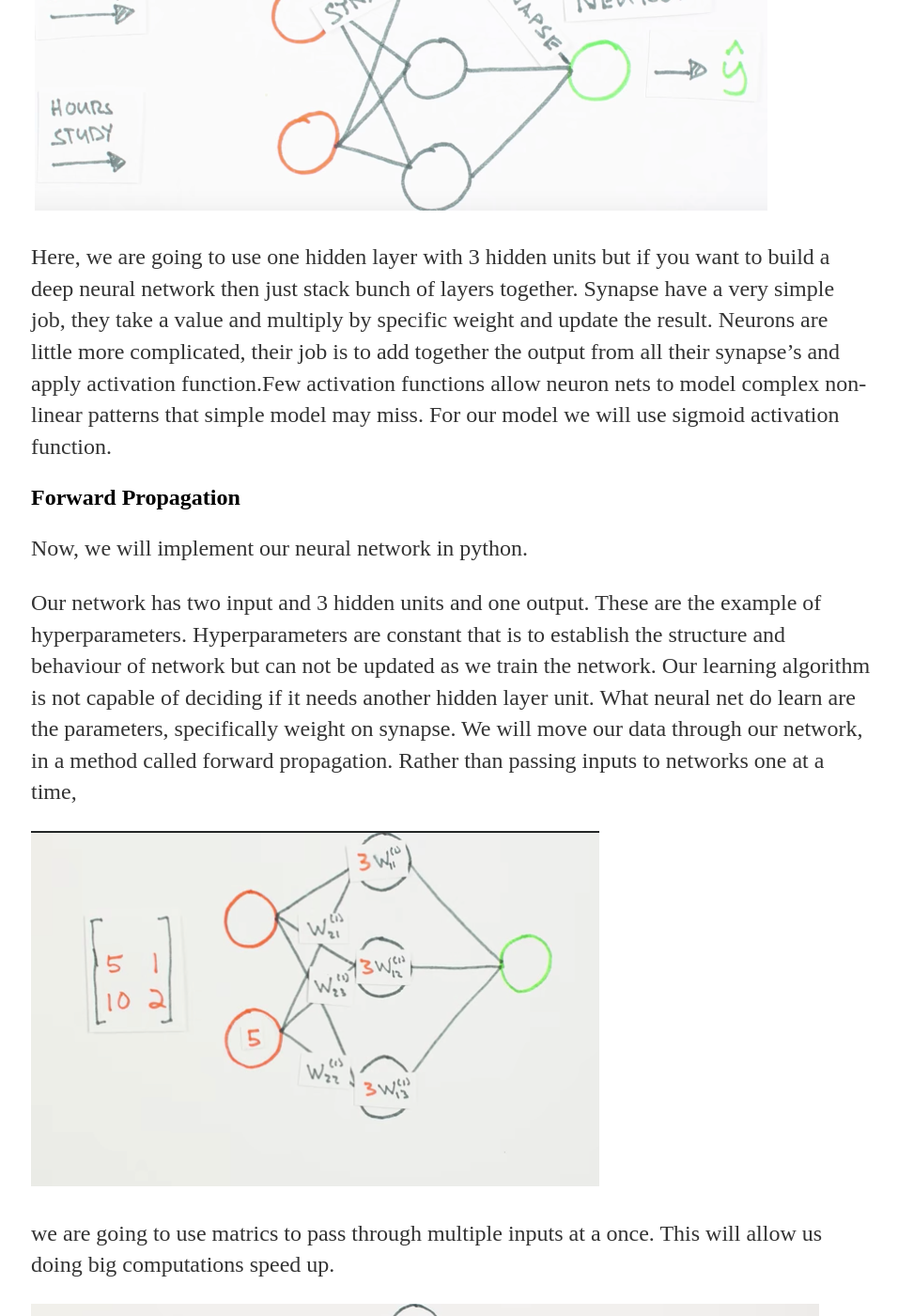
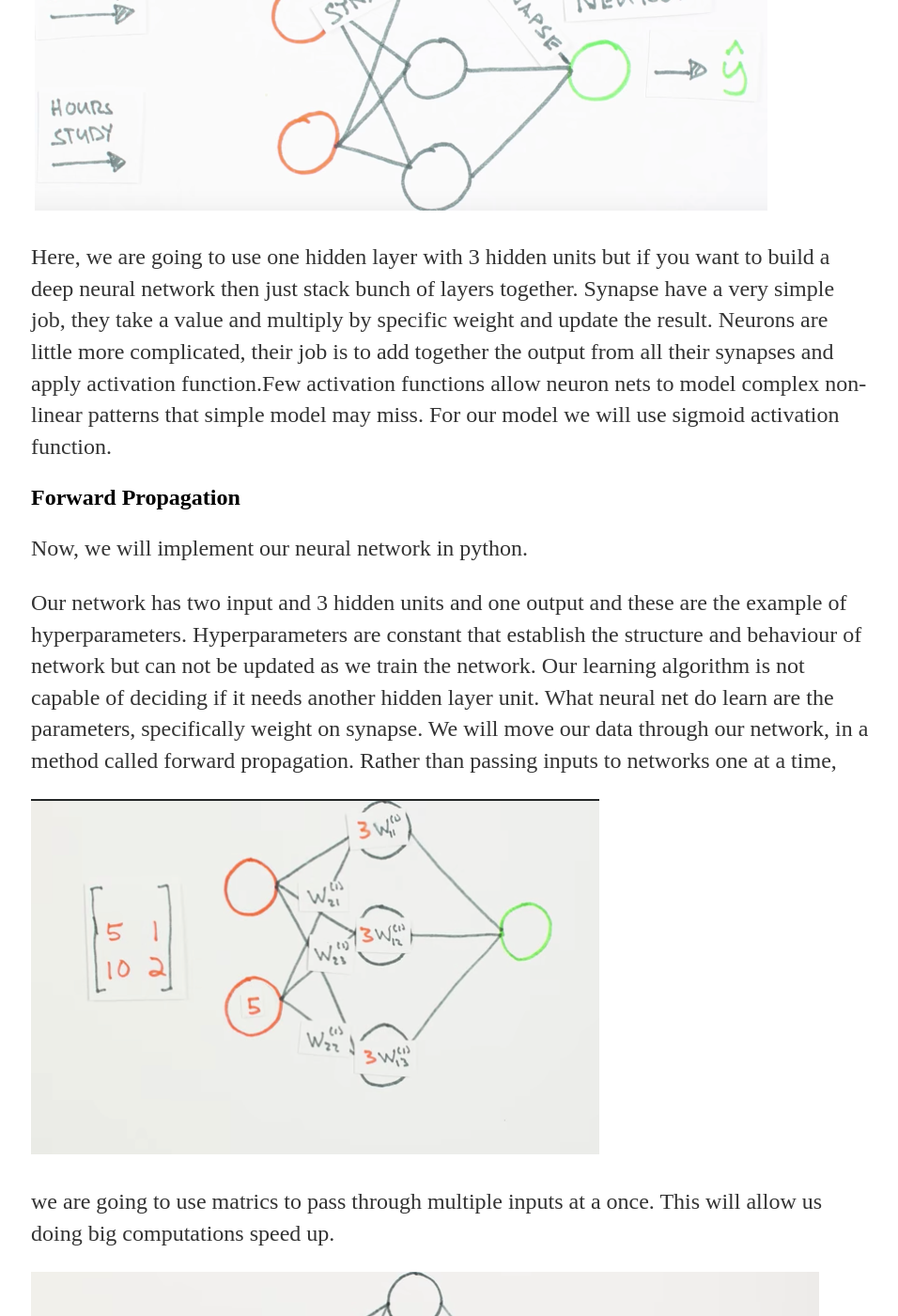
Before and after one commit to summii/summii.github.io, a Jekyll site: the page built from _posts/2018-05-05-neural-network-from-scratch.md, in a window 1280 px wide and 1400 px high, scrolled down 1758 px. Shown: the whole window at 94% size, without its empty margins (159-1115 px from the left). Built offline with Jekyll 4.4.1, drawn with Linux system fonts in a browser that asks for light colours.

Commit message:
minor fixes

```diff
--- a/_posts/2018-05-05-neural-network-from-scratch.md
+++ b/_posts/2018-05-05-neural-network-from-scratch.md
@@ -27,7 +27,7 @@ Any layer between input and output is called hidden layer and Nowadays we can bu
 
 ![alt text](/img/synapse2.png)
 
-Here, we are going to use one hidden layer with 3 hidden units but if you want to build a deep neural network then just stack bunch of layers together. Synapse have a very simple job, they take a value and multiply by specific weight and update the result. Neurons are little more complicated, their job is to add together the output from all their synapse's and apply activation function.Few activation functions allow neuron nets to model complex non-linear patterns that simple model may miss. For our model we will use sigmoid activation function.
+Here, we are going to use one hidden layer with 3 hidden units but if you want to build a deep neural network then just stack bunch of layers together. Synapse have a very simple job, they take a value and multiply by specific weight and update the result. Neurons are little more complicated, their job is to add together the output from all their synapses and apply activation function.Few activation functions allow neuron nets to model complex non-linear patterns that simple model may miss. For our model we will use sigmoid activation function.
 
 
 ## Forward Propagation
@@ -35,7 +35,7 @@ Here, we are going to use one hidden layer with 3 hidden units but if you want t
 Now, we will implement our neural network in python.
 
 
-Our network has two input  and 3 hidden units and one output. These are the example of hyperparameters. Hyperparameters are constant that is to establish the structure and behaviour of network but can not be updated as we train the network. Our learning algorithm is not capable of deciding if it needs another hidden layer unit. What neural net do learn are the parameters, specifically weight on synapse. We will move our data through our network, in a method called forward propagation. Rather than passing inputs to networks one at a time,
+Our network has two input  and 3 hidden units and one output and these are the example of hyperparameters. Hyperparameters are constant that establish the structure and behaviour of network but can not be updated as we train the network. Our learning algorithm is not capable of deciding if it needs another hidden layer unit. What neural net do learn are the parameters, specifically weight on synapse. We will move our data through our network, in a method called forward propagation. Rather than passing inputs to networks one at a time,
 
 ![alt text](/img/elementwise.png)
 
```
